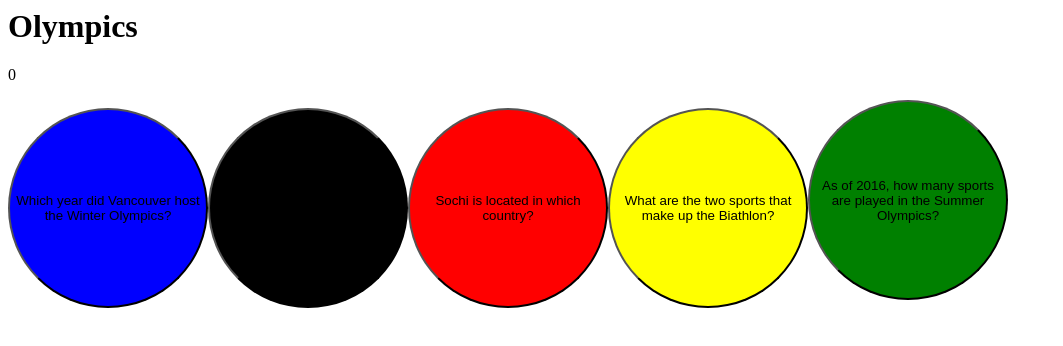
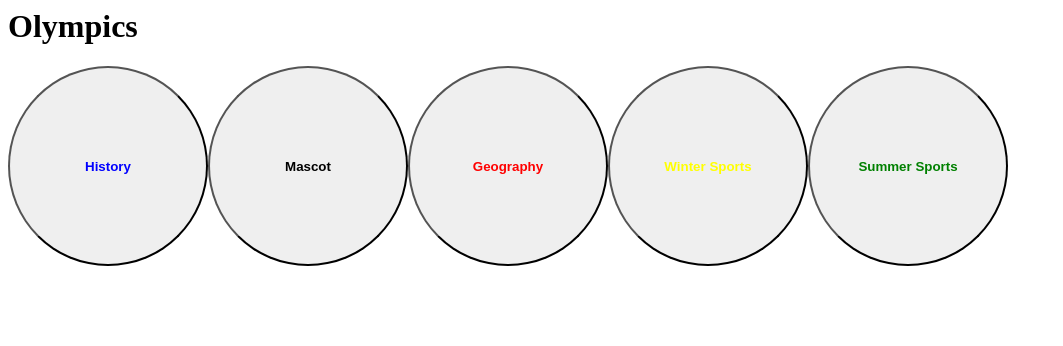
Before and after one commit to Leejojo/olympic-trivia-reactjs, a React app: page / in a window 1280 px wide. Shown: the top 346 px of the page, without its empty margins (0-1063 px from the left). Built offline with nearby package versions, Linux system fonts and the light colour scheme.

Commit message:
current stable build:  json build, button - color set up incorrect,  parsing to display just 5 items in circular form, need to resolve o'clock

```diff
--- a/package.json
+++ b/package.json
@@ -30,6 +30,7 @@
     "webpack-dev-server": "^1.14.1"
   },
   "dependencies": {
+    "isomorphic-fetch": "^2.2.1",
     "react": "^15.1.0",
     "react-addons-test-utils": "^15.3.0",
     "react-dom": "^15.1.0",
--- a/src/components/App.jsx
+++ b/src/components/App.jsx
@@ -1,7 +1,6 @@
 import React from 'react';
 import fetch from 'isomorphic-fetch';
 import Questions from './Questions.jsx';
-
 
 export default class App extends React.Component {
 
@@ -11,7 +10,8 @@ export default class App extends React.Component {
 			title: null,
 			catagories: '',
 			user_answers: [],
-			step: 0
+			step: 0,
+			selectedQuestion: null
 
 		}
 	}
@@ -35,9 +35,13 @@ export default class App extends React.Component {
 
 		const color = this.state.catagories.length > 0 ?
 			this.state.catagories.map(val =>
-				<Questions key = {val.id} data={val.questions} step={this.state.step } color={val.color}>
-					{val.subject}
-				</Questions>
+				<Questions key = {val.id}
+						   color={val.color}
+						   subject={val.subject}
+						   questions={val.questions}
+						   step={this.state.step}
+						   onClick={this._buttonClickedHandler}
+				></Questions>
 			)
 			:"loading or something...";
 
@@ -45,7 +49,6 @@ export default class App extends React.Component {
 		return (
 			<div>
 				<h1> {this.state.title} </h1>
-				<p>{this.state.step} </p>
 				<div >{color}</div>
 
 
@@ -63,7 +66,7 @@ export default class App extends React.Component {
 
 				const qz = responseData[0].categories.map( val =>
 					{return {
-						catagory: val.subject,
+						subject: val.subject,
 						color: val.color,
 						questions: val.questions
 					}
@@ -71,6 +74,26 @@ export default class App extends React.Component {
 				);
 
 
+				// const cc = [];
+				// for (var i = 0; i < responseData[0].categories.length; i++) {
+				// 	const catgLst = {
+				// 		catagory: responseData[0].categories[i].subject,
+				// 		color: responseData[0].categories[i].color,
+				// 	}
+				// 	cc.push(catgLst);
+				// }
+
+				// for (var i=0; i < responseData[0].catagories[0].questions.length; i++){
+				// 	const qq = {
+				// 		qstn: responseData[0].catagories[0].questions[i].question_text
+				// 	}
+				// }
+
+				// const qz = f(responseData[0].categories, cc){
+				// 	for()
+				// }
+
+				//set state
 				self.setState({
 					title: responseData[0].name,
 					catagories: qz
@@ -80,8 +103,11 @@ export default class App extends React.Component {
 
 
 	}
+	_buttonClickedHandler = (quizInfo) => {
+		console.log('in button handler');
 
 
+	}
 
 
 
--- a/src/components/Questions.jsx
+++ b/src/components/Questions.jsx
@@ -1,15 +1,19 @@
 import React, { Component } from 'react';
 
-const Questions = ({data, step, color}) =>{
-	console.log({data});
-	console.log({step});
-	console.log({color});
 
+const Questions = (props) => {
 
+	const color = props.color;
+	const subject = props.subject;
+	function buttonClickWrapper(e) {
+		e.preventDefault();
+		props.onClick(props);
+	}
 	return(
-		<button className="circleQ" style={{backgroundColor: color}}>
 
-			{ data[0].question_text }
+		<button key= {color} className="circleQ" style={{color: color } } onClick={buttonClickWrapper}>
+
+			{ subject}
 
 		</button>
 
--- a/styles/application.css
+++ b/styles/application.css
@@ -9,5 +9,6 @@
 .circleQ{
   height: 200px;
   width: 200px;
+  font-weight: bold;
   border-radius: 100%;
 }
```
